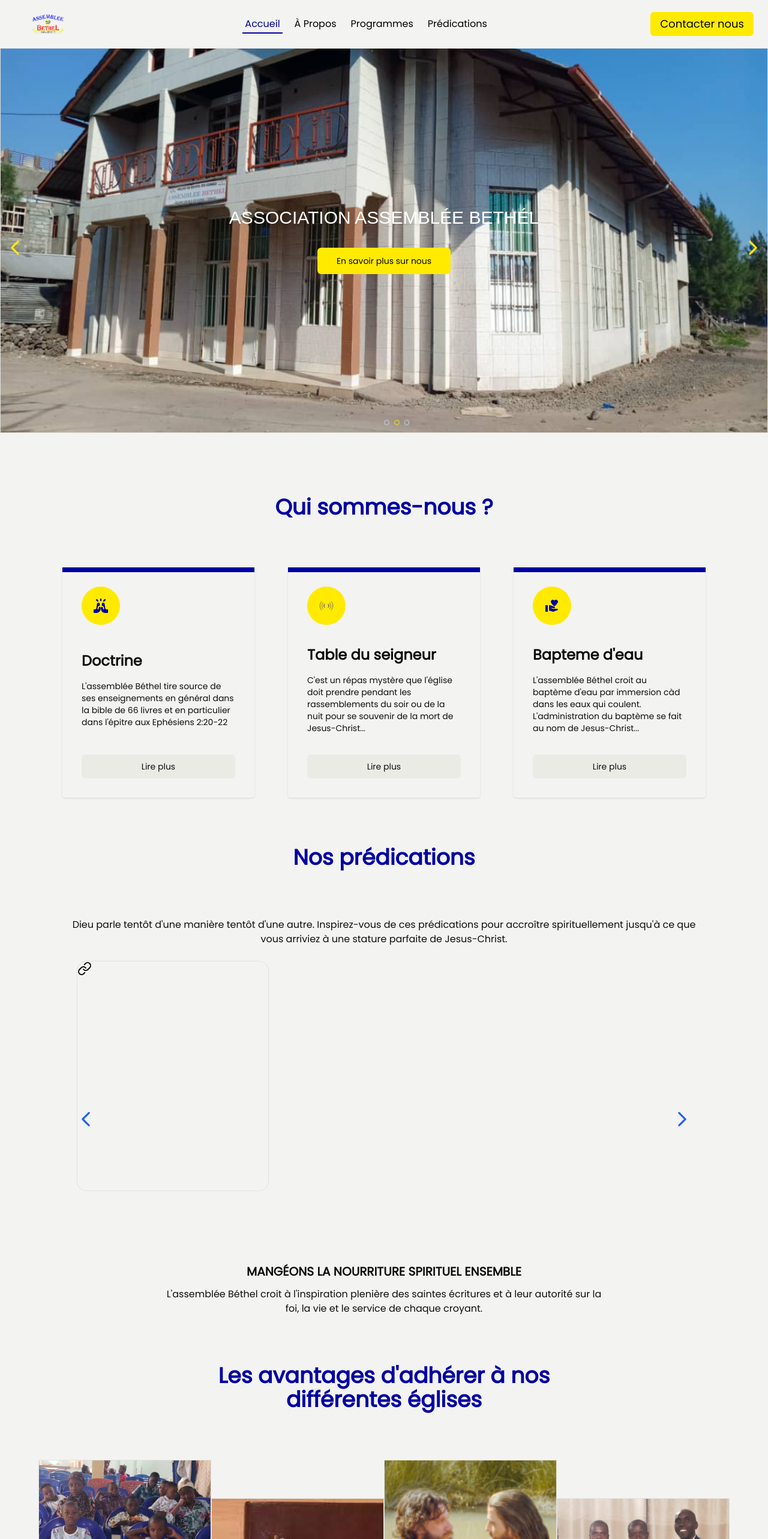
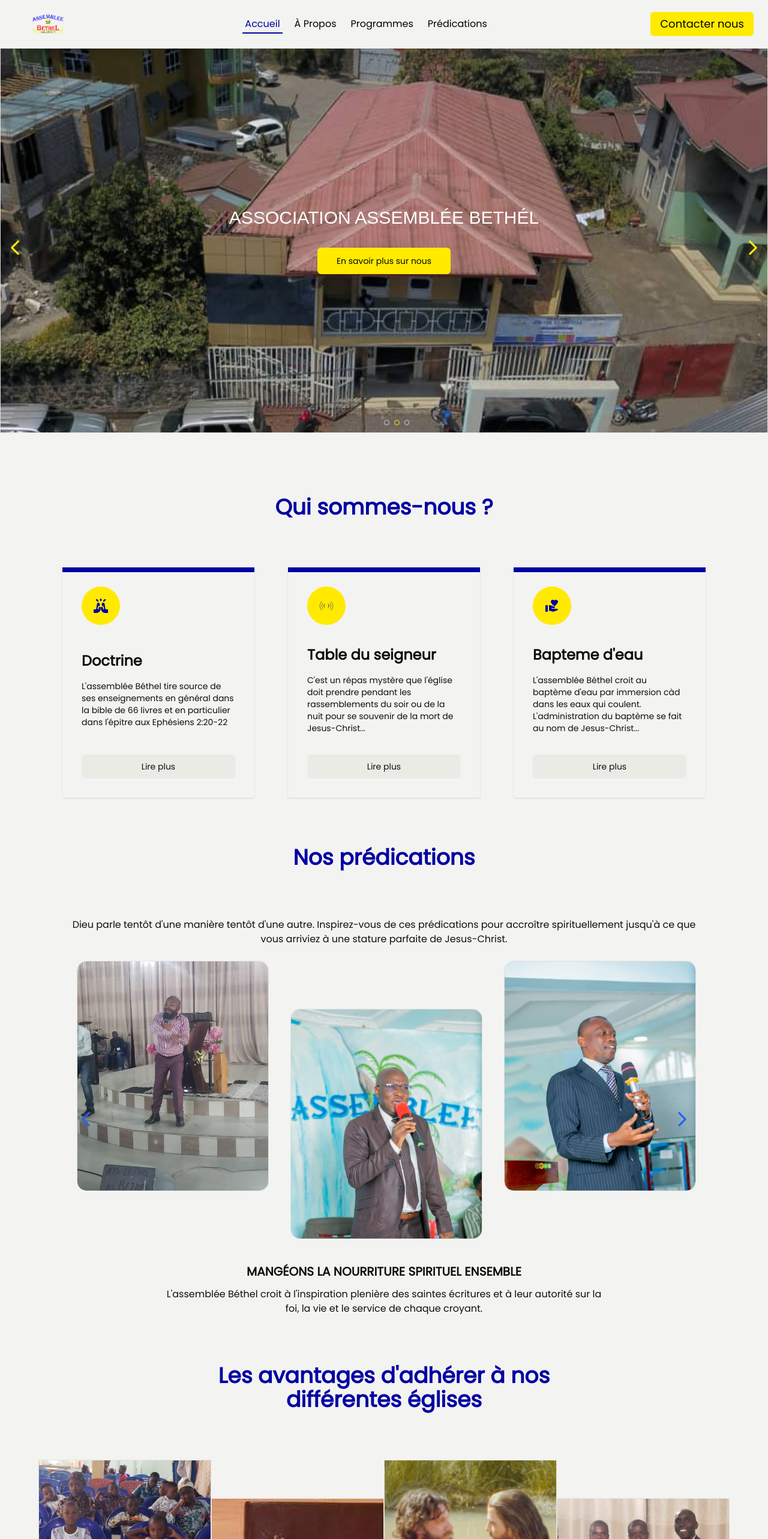
Before and after one commit to Dieumerci-M2/assemblee, a Next.js app: page / in a window 1280 px wide. Shown: the top 2566 px of the page at 60% size. Built offline with nearby package versions, Linux system fonts and the light colour scheme; a web font is replaced by a local one.

Commit message:
fix : hero carousel & nos preddications carousel

```diff
--- a/components/carousels/HeroCarousel.tsx
+++ b/components/carousels/HeroCarousel.tsx
@@ -1,6 +1,6 @@
 "use client";
-
 import React from "react";
+import { homePageContent } from "@/data/homePage";
 import { DotButton, useDotButton } from "./dotButtons";
 import { PrevButton, NextButton, usePrevNextButtons } from "./arrowButtons";
 import useEmblaCarousel from "embla-carousel-react";
@@ -23,15 +23,14 @@ const HeroCarousel: React.FC = () => {
     onNextButtonClick,
   } = usePrevNextButtons(emblaApi);
 
-  const slides = Array.from(Array(3).keys());
 
   return (
     <section className="w-full flex flex-col items-center gap-2 bg-transparent">
       <div className=" overflow-hidden w-full relative" ref={emblaRef}>
         <div className="flex">
-          {slides.map((index) => (
+          {homePageContent.heroSection.images.map((img, index) => (
             <div className=" shrink-0 min-w-0 w-full grow-0" key={index}>
-              <HeroSection />
+              <HeroSection imgUrl={img}/>
             </div>
           ))}
         </div>
--- a/components/carousels/NosPredication.tsx
+++ b/components/carousels/NosPredication.tsx
@@ -31,22 +31,21 @@ const NosPredicationCarousel: React.FC = () => {
                 className=" shrink-0 min-w-0 grow-0  flex items-center justify-center pl-2 basis-1/3 "
                 key={index}
               >
-                <div
-
+                <a
+href="/predications"
                   className={` w-[20rem] border ${
                     index % 2 && " relative top-20 w-72"
                   } overflow-hidden relative rounded-2xl h-96`}
                 >
-                  <Link href="/predications">
                     <Image
                       fill
+                      className="w-full h-full"
                       style={{ objectFit: "cover" }}
                       alt="serviteur"
                       src={item.img}
                     />
-                  </Link>
 
-                </div>
+                </a>
                </div>
             )
           )}
--- a/components/homepage/heroSection.tsx
+++ b/components/homepage/heroSection.tsx
@@ -1,5 +1,5 @@
 import React from "react";
-import Image from "next/image";
+import Image, { StaticImageData } from "next/image";
 import { homePageContent } from "@/data/homePage";
 import { Button } from "../ui/button";
 import {Diplomata_SC} from "next/font/google"
@@ -13,7 +13,7 @@ const diploma = Diplomata_SC({
     variable: "--diploma",
 })
 
-function HeroSection() {
+function HeroSection({imgUrl} : {imgUrl : StaticImageData}) {
   return (
     <div className="w-full h-auto">
       <div className=" w-full m-auto relative h-[40rem]">
@@ -22,7 +22,7 @@ function HeroSection() {
           className=" absolute"
           fill
           style={{objectFit : "cover"}}
-          src={homePageContent.heroSection.coverImage}
+          src={imgUrl}
         />
         <div className=" absolute w-full h-full flex items-center justify-center gap-8 flex-col">
           <h3 className={  ` ${diploma.className} text-white text-3xl font-bold uppercase`}>{homePageContent.heroSection.text}</h3>
--- a/data/homePage.tsx
+++ b/data/homePage.tsx
@@ -34,7 +34,7 @@ import { predication0 } from "@/public/assets/images/predications"
 
 export const homePageContent = {
   heroSection: {
-    coverImage: heroImageOffice,
+    images: [heroImageOffice, heroImageKyeshero, heroImageLub],
     text: "association assemblée bethél",
     buttonText: "En savoir plus sur nous",
   },
@@ -70,11 +70,11 @@ export const homePageContent = {
       "Dieu parle tentôt d'une manière tentôt d'une autre. Inspirez-vous de ces prédications pour accroître spirituellement jusqu'à ce que vous arriviez à une stature parfaite de Jesus-Christ.",
     imageGallery: [
       { img: predicateur1 },
-      // { img: predicateur2 },
-      // { img: predicateur4 },
-      // { img: predication0 },
-      // { img: predicateur3 },
-      // { img: predicateur5 },
+      { img: predicateur2 },
+      { img: predicateur4 },
+      { img: predication0 },
+      { img: predicateur3 },
+      { img: predicateur5 },
     ],
 
     bottomSection: {
```
Also changed, not shown: public/assets/images/homepage/predication/index.ts (+6 -6 lines), 1 other file (tests, documents, lock files or other folders).
